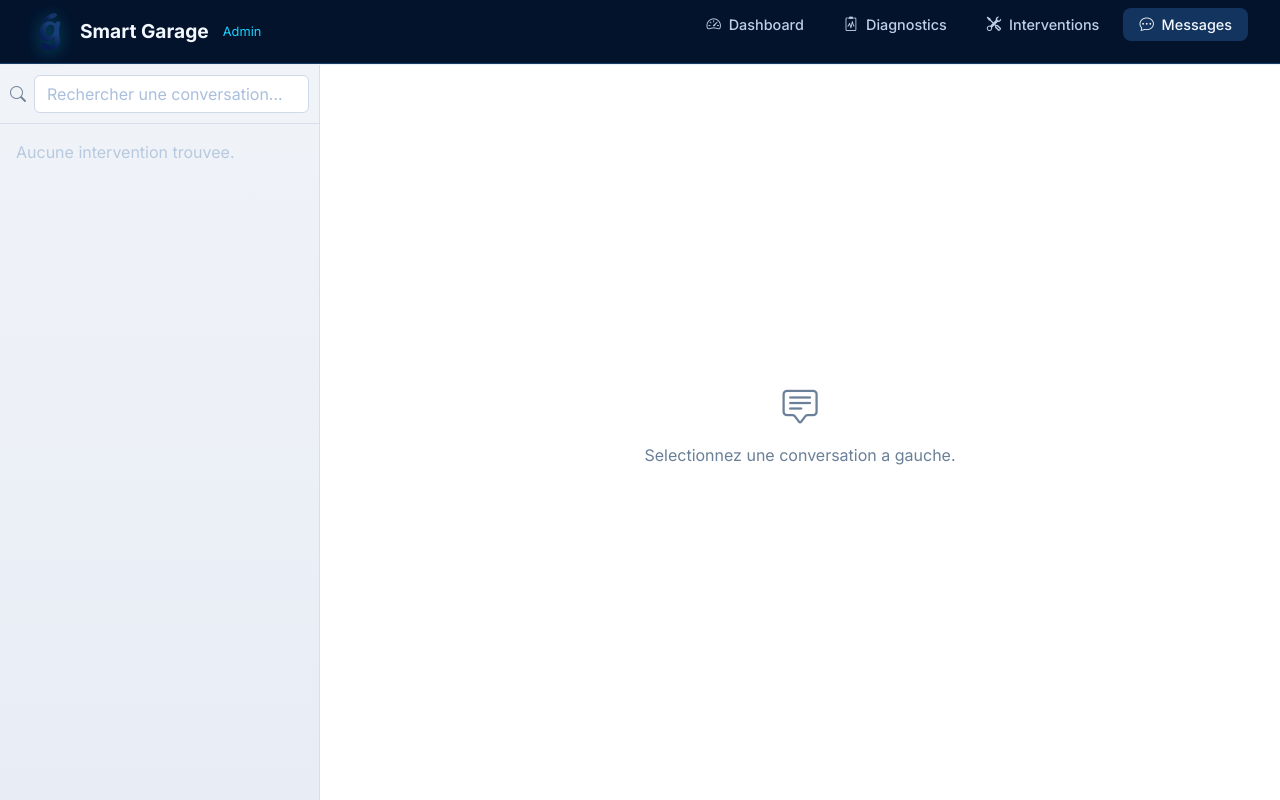
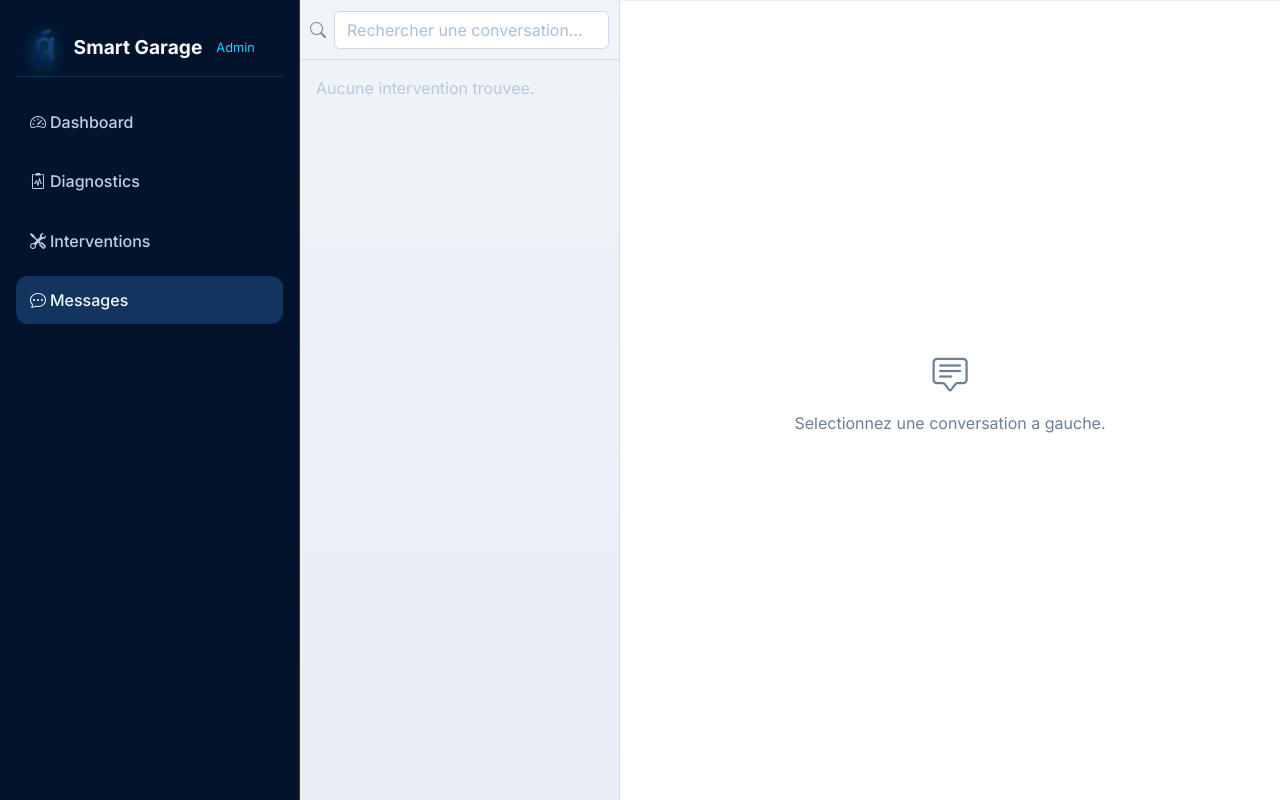
Before and after one commit to alabenali/Smart-Garage-System-2A33, a PHP site: page /views/back/messages.php in a window 1280 px wide. Run offline with PHP 8.4, Linux system fonts and the light colour scheme.

Commit message:
update diagnostic

```diff
--- a/assets/css/style.css
+++ b/assets/css/style.css
@@ -197,6 +197,53 @@ input::placeholder {
 .sg-navbar .nav-links a.active {
     color: var(--text-primary);
     background: rgba(22, 58, 102, 0.88);
+}
+
+/* Back-office vertical menu (left sidebar) */
+.back-office .sg-navbar {
+    position: fixed;
+    top: 0;
+    left: 0;
+    bottom: 0;
+    width: 300px;
+    height: 100vh;
+    padding: 1.2rem 1rem;
+    flex-direction: column;
+    align-items: stretch;
+    justify-content: flex-start;
+    gap: 0.8rem;
+    border-right: 1px solid rgba(35, 98, 156, 0.55);
+    border-bottom: 0;
+}
+
+.back-office .sg-navbar .brand {
+    padding: 0.6rem 0.6rem;
+    border-bottom: 1px solid rgba(35, 98, 156, 0.4);
+    margin-bottom: 0.5rem;
+}
+
+.back-office .sg-navbar .nav-links {
+    margin: 0;
+    padding: 0;
+    width: 100%;
+    display: flex;
+    flex-direction: column;
+    gap: 0.7rem;
+}
+
+.back-office .sg-navbar .nav-links a {
+    width: 100%;
+    display: flex;
+    align-items: center;
+    padding: 12px 14px;
+    border-radius: 12px;
+    font-size: 1rem;
+}
+
+.back-office .page-wrapper {
+    max-width: none;
+    margin: 0 0 0 300px;
+    padding: 1.6rem 1.6rem 2rem;
 }
 
 /* ============================================
--- a/views/back/layout_header.php
+++ b/views/back/layout_header.php
@@ -9,7 +9,7 @@
     <link rel="stylesheet" href="https://cdnjs.cloudflare.com/ajax/libs/bootstrap-icons/1.11.3/font/bootstrap-icons.min.css">
     <link rel="stylesheet" href="assets/css/style.css">
 </head>
-<body>
+<body class="back-office">
 
 <!-- Navbar (BackOffice) -->
 <nav class="sg-navbar">
--- a/views/back/messages.php
+++ b/views/back/messages.php
@@ -113,12 +113,18 @@ $action = 'messages';
 <style>
 .page-wrapper {
     max-width: 100%;
-    margin: 0;
-    padding: 0;
+    margin: 0 !important;
+    padding: 0 !important;
+}
+
+.back-office .page-wrapper {
+    margin-left: 300px !important;
+    padding: 0 !important;
+    height: 100vh;
 }
 
 .admin-messages-page {
-    height: calc(100vh - 64px);
+    height: 100vh;
     display: flex;
     flex-direction: column;
 }
@@ -137,6 +143,8 @@ $action = 'messages';
 }
 
 .admin-chat-sidebar {
+    display: flex;
+    flex-direction: column;
     background: linear-gradient(180deg, #f0f3f8 0%, #e8edf5 100%);
     border-right: 1px solid #d6dfeb;
 }
@@ -164,8 +172,8 @@ $action = 'messages';
 }
 
 .admin-chat-conversation-list {
-    max-height: none;
-    height: calc(100vh - 64px - 68px - 58px);
+    flex: 1;
+    min-height: 0;
     overflow-y: auto;
 }
 
@@ -379,6 +387,12 @@ $action = 'messages';
 }
 
 @media (max-width: 992px) {
+    .back-office .page-wrapper {
+        margin-left: 0 !important;
+        padding: 0 !important;
+        height: auto;
+    }
+
     .admin-messages-page {
         height: auto;
         min-height: calc(100vh - 64px);
```
Also changed, not shown: other parts of assets/css/style.css (+40 -0 lines).
